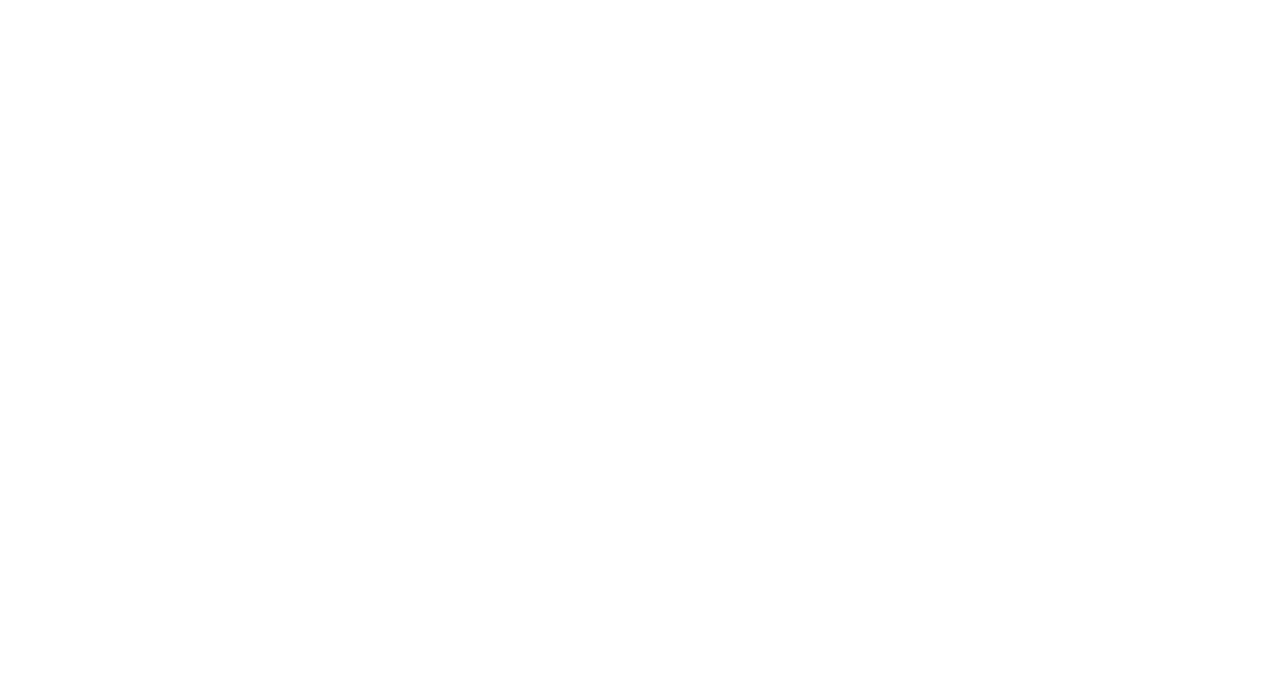
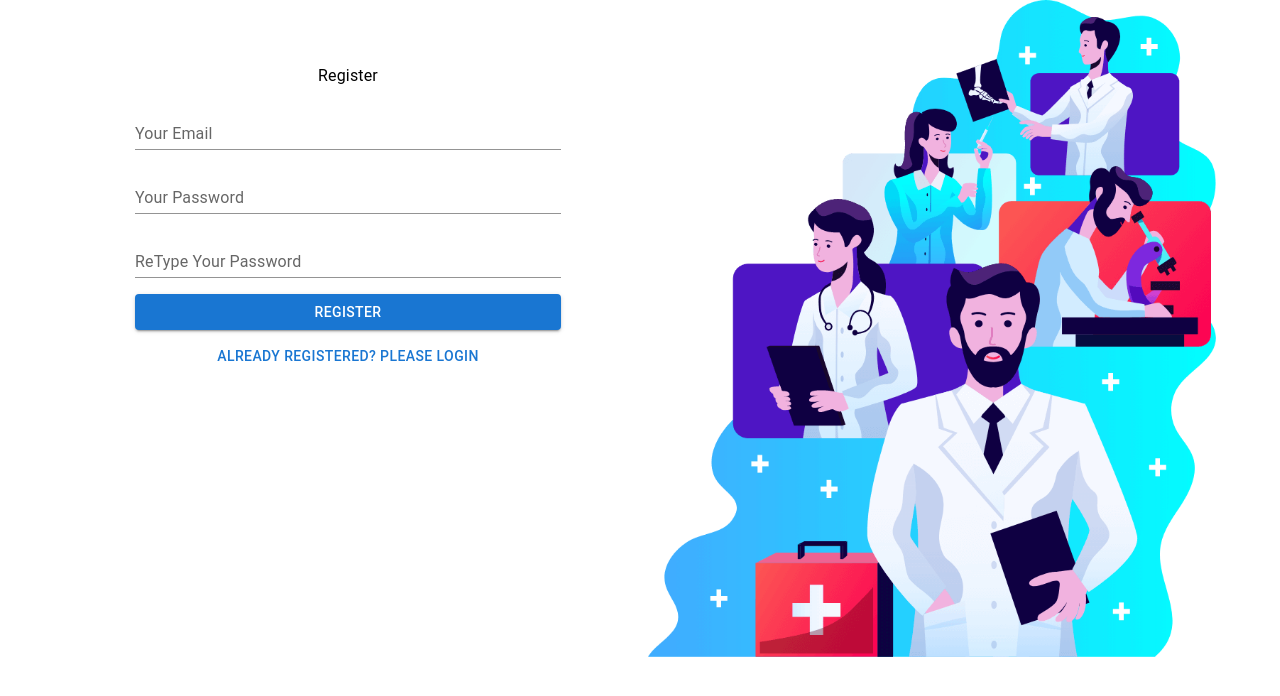
Before and after one commit to FatemaAkter11/doctors-portal-client, a React (Create React App) app: page /register in a window 1280 px wide. Shown: the top 696 px of the page. Built offline with nearby package versions, Linux system fonts and the light colour scheme; the HTML template or start-up script is replaced by a standard one.

Commit message:
register form design

```diff
--- a/src/App.js
+++ b/src/App.js
@@ -8,6 +8,7 @@
 import Home from './Pages/Home/Home/Home';
 import Appointment from './Pages/Appointment/Appointment/Appointment';
 import Login from './Pages/Login/Login/Login';
+import Register from './Pages/Login/Register/Register';
 
 function App() {
   return (
@@ -23,6 +24,9 @@
           <Route path="/login">
             <Login />
           </Route>
+          <Route path="/register">
+            <Register />
+          </Route>
           <Route exact path="/">
             <Home />
           </Route>
--- /dev/null
+++ b/src/Pages/Login/Register/Register.js
@@ -0,0 +1,71 @@
+import { Button, Container, Grid, TextField, Typography } from '@mui/material';
+import React, { useState } from 'react';
+import { NavLink } from 'react-router-dom';
+import login from '../../../images/login.png';
+
+const Register = () => {
+    const [loginData, setLoginData] = useState({});
+
+
+    const handleOnChange = e => {
+        const field = e.target.name;
+        const value = e.target.value;
+        const newLoginData = { ...loginData };
+        newLoginData[field] = value;
+        // console.log(newLoginData);
+        setLoginData(newLoginData);
+    }
+    const handleLoginSubmit = e => {
+        if (loginData.password !== loginData.password2) {
+            alert('Your password did not match');
+            return;
+        }
+        e.preventDefault();
+    }
+    return (
+        <Container>
+            <Grid container spacing={2}>
+                <Grid item sx={{ mt: 8 }} xs={12} md={6}>
+                    <Typography variant="body1" gutterBottom>Register</Typography>
+                    <form onSubmit={handleLoginSubmit}>
+                        <TextField
+                            sx={{ width: '75%', m: 1 }}
+                            id="standard-basic"
+                            label="Your Email"
+                            name="email"
+                            type="email"
+                            onChange={handleOnChange}
+                            variant="standard" />
+                        <TextField
+                            sx={{ width: '75%', m: 1 }}
+                            id="standard-basic"
+                            label="Your Password"
+                            type="password"
+                            name="password"
+                            onChange={handleOnChange}
+                            variant="standard" />
+                        <TextField
+                            sx={{ width: '75%', m: 1 }}
+                            id="standard-basic"
+                            label="ReType Your Password"
+                            type="password"
+                            name="password2"
+                            onChange={handleOnChange}
+                            variant="standard" />
+
+                        <Button sx={{ width: '75%', m: 1 }} type="submit" variant="contained">Register</Button>
+                        <NavLink
+                            style={{ textDecoration: 'none' }}
+                            to="/login">
+                            <Button variant="text">Already Registered? Please Login</Button>
+                        </NavLink>
+                    </form>
+                </Grid>
+                <Grid item xs={12} md={6}>
+                    <img style={{ width: '100%' }} src={login} alt="" />
+                </Grid>
+            </Grid>
+        </Container>
+    );
+};
+export default Register;
```
